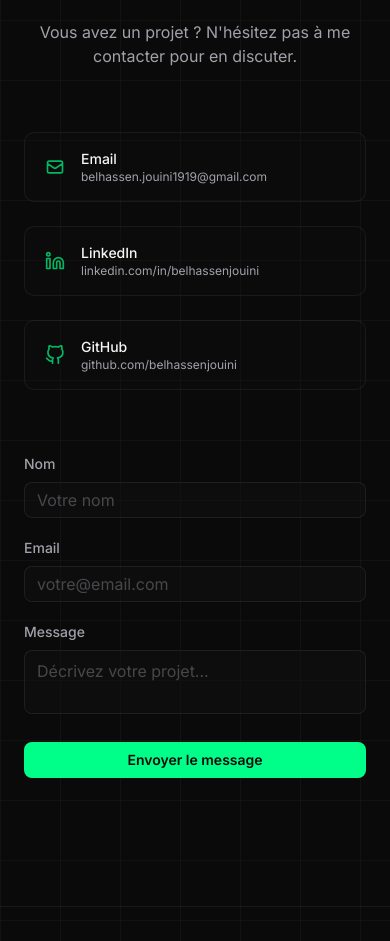
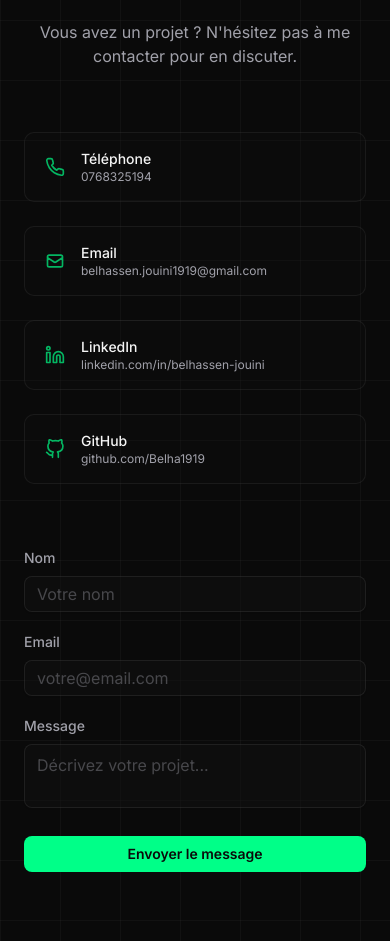
Before and after one commit to Belha1919/Portfolio-Belhassen-jouini, a Next.js app: page / in a window 390 px wide. Shown: the part 5860-6801 px from the top of the page. Built offline with nearby package versions, Linux system fonts and the light colour scheme.

Commit message:
feat(contact): Add phone number

```diff
--- a/components/Contact.tsx
+++ b/components/Contact.tsx
@@ -6,10 +6,17 @@ import { Button } from "@/components/ui/button";
 import { Input } from "@/components/ui/input";
 import { Textarea } from "@/components/ui/textarea";
 import { Label } from "@/components/ui/label";
+
 import { HiOutlineMail } from "react-icons/hi";
-import { FiGithub, FiLinkedin } from "react-icons/fi";
+import { FiGithub, FiLinkedin, FiPhone } from "react-icons/fi";
 
 const socialLinks = [
+  {
+    icon: FiPhone,
+    label: "Téléphone",
+    href: "tel:0768325194",
+    display: "0768325194",
+  },
   {
     icon: HiOutlineMail,
     label: "Email",
@@ -19,14 +26,14 @@ const socialLinks = [
   {
     icon: FiLinkedin,
     label: "LinkedIn",
-    href: "https://linkedin.com/in/belhassenjouini",
-    display: "linkedin.com/in/belhassenjouini",
+    href: "https://linkedin.com/in/belhassen-jouini",
+    display: "linkedin.com/in/belhassen-jouini",
   },
   {
     icon: FiGithub,
     label: "GitHub",
-    href: "https://github.com/belhassenjouini",
-    display: "github.com/belhassenjouini",
+    href: "https://github.com/Belha1919",
+    display: "github.com/Belha1919",
   },
 ];
 
@@ -124,8 +131,8 @@ export default function Contact() {
               <motion.a
                 key={link.label}
                 href={link.href}
-                target="_blank"
-                rel="noopener noreferrer"
+                target={link.href.startsWith('http') ? "_blank" : undefined}
+                rel={link.href.startsWith('http') ? "noopener noreferrer" : undefined}
                 initial={{ opacity: 0, y: 20 }}
                 animate={isInView ? { opacity: 1, y: 0 } : {}}
                 transition={{
@@ -133,9 +140,13 @@ export default function Contact() {
                   delay: 0.3 + i * 0.1,
                   ease: [0.25, 0.46, 0.45, 0.94],
                 }}
-                className="hoverable group flex items-center gap-4 rounded-lg border border-white/[0.06] bg-bg-secondary/30 px-5 py-4 transition-all duration-300 hover:border-neon/20 hover:shadow-[0_0_15px_rgba(0,255,136,0.05)]"
+                className="hoverable group flex items-center gap-4 rounded-lg border border-white/6 bg-bg-secondary/30 px-5 py-4 transition-all duration-300 hover:border-neon/20 hover:shadow-[0_0_15px_rgba(0,255,136,0.05)]"
               >
-                <link.icon className="h-5 w-5 text-neon/70 transition-colors group-hover:text-neon" />
+                {link.icon ? (
+                  <link.icon className="h-5 w-5 text-neon/70 transition-colors group-hover:text-neon" />
+                ) : (
+                  <span className="h-5 w-5 inline-block" />
+                )}
                 <div>
                   <p className="text-sm font-medium text-text-primary">
                     {link.label}
```
